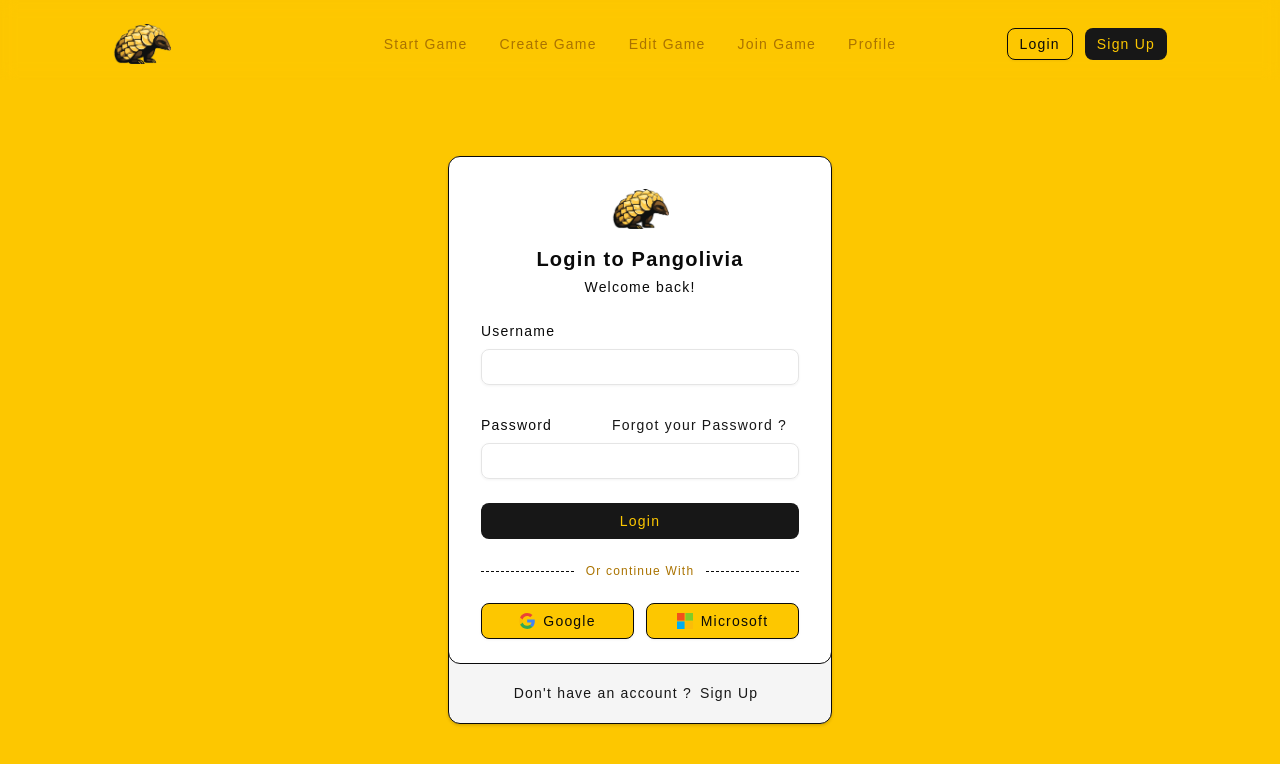
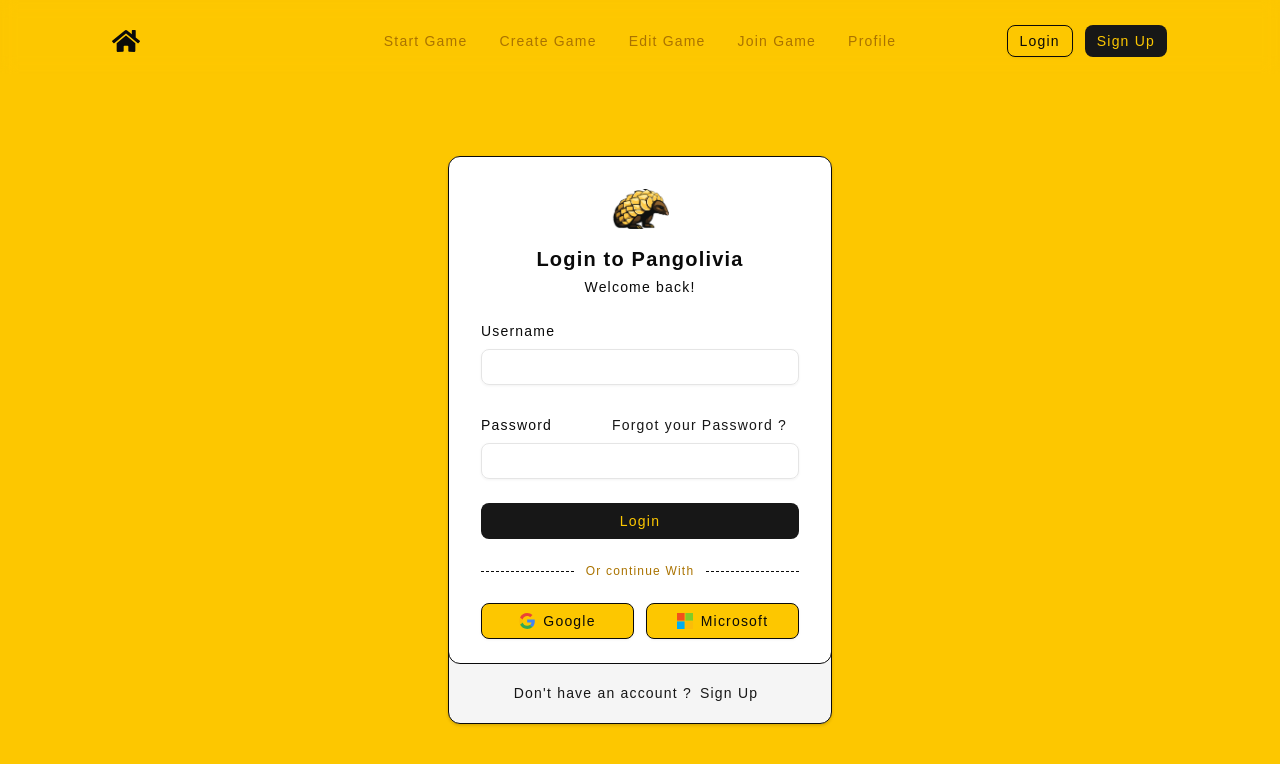
Before and after one commit to 250908-NET/Pangolins, a React (Vite) app in the folder Pangolivia.Frontend/: page /login in a window 1280 px wide. Shown: the top 764 px of the page. Built offline with nearby package versions, Linux system fonts and the light colour scheme; a web font is replaced by a local one.

Commit message:
themeswap

```diff
--- a/Pangolivia.Frontend/src/components/header.tsx
+++ b/Pangolivia.Frontend/src/components/header.tsx
@@ -1,5 +1,5 @@
 import { Link } from 'react-router-dom'
-import { Logo } from '@/components/logo'
+import { FaHome } from 'react-icons/fa'
 import { Menu, X } from 'lucide-react'
 import { Button } from '@/components/ui/button'
 import React from 'react'
@@ -38,7 +38,7 @@
                                 to="/"
                                 aria-label="home"
                                 className="flex items-center space-x-2">
-                                <Logo />
+                                <FaHome size={28} />
                             </Link>
 
                             <button
--- /dev/null
+++ b/package.json
@@ -0,0 +1,5 @@
+{
+  "dependencies": {
+    "react-icons": "^5.5.0"
+  }
+}
```
Also changed, not shown: 1 other file (tests, documents, lock files or other folders).
